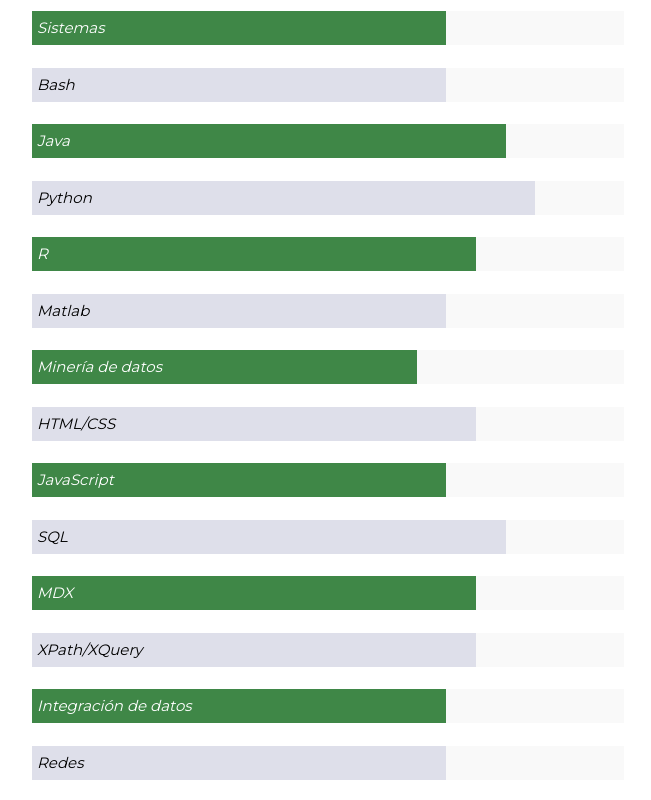
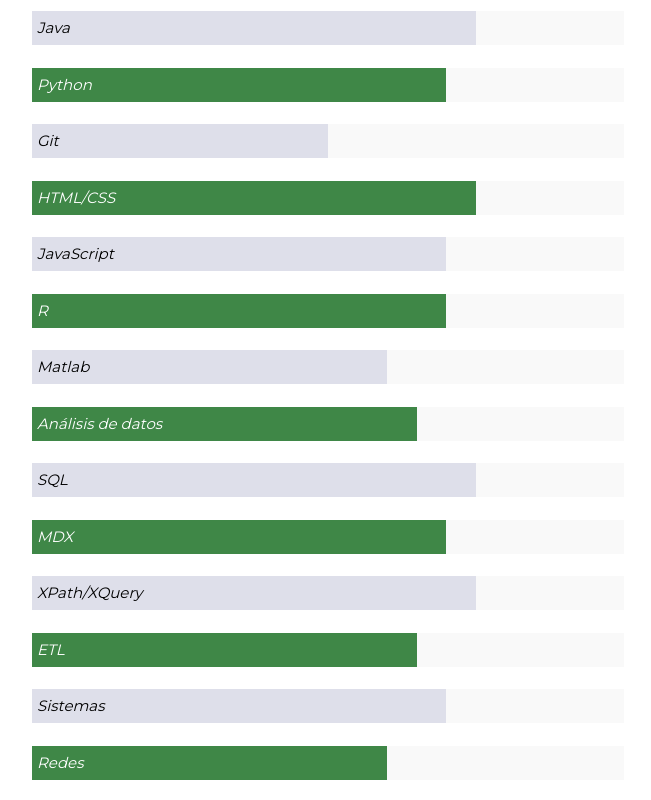
Before and after one commit to kalanya/web-cv, a plain HTML site: page index.html in a window 1280 px wide. Shown: the part 560-1360 px from the top of the page, 0-651 px from the left. Drawn offline with Linux system fonts and the light colour scheme.

Commit message:
changing bars

```diff
--- a/index.html
+++ b/index.html
@@ -56,27 +56,31 @@
 
 				<div>
 					<div class="bars-background">
-						<div class="bars odd-bars"><i>Git</i></div>
-					</div>
-					<br>
-					<div class="bars-background">
 						<div class="bars even-bars"><i>Linux</i></div>
 					</div>
 					<br>
 					<div class="bars-background">
-						<div class="bars odd-bars"><i>Sistemas</i></div>
+		  				<div class="bars odd-bars"><i>Bash</i></div>
 					</div>
 					<br>
 					<div class="bars-background">
-		  				<div class="bars even-bars"><i>Bash</i></div>
+		  				<div class="bars even-bars"><i>Java</i></div>
 					</div>
 					<br>
 					<div class="bars-background">
-		  				<div class="bars odd-bars"><i>Java</i></div>
+		  				<div class="bars odd-bars"><i>Python</i></div>
 					</div>
 					<br>
 					<div class="bars-background">
-		  				<div class="bars even-bars"><i>Python</i></div>
+						<div class="bars even-bars"><i>Git</i></div>
+					</div>
+					<br>
+					<div class="bars-background">
+						<div class="bars odd-bars"><i>HTML/CSS</i></div>
+					</div>
+					<br>
+					<div class="bars-background">
+						<div class="bars even-bars"><i>JavaScript</i></div>
 					</div>
 					<br>
 					<div class="bars-background">
@@ -88,15 +92,7 @@
 					</div>
 					<br>
 					<div class="bars-background">
-		  				<div class="bars odd-bars"><i>Minería de datos</i></div>
-					</div>
-					<br>
-					<div class="bars-background">
-						<div class="bars even-bars"><i>HTML/CSS</i></div>
-					</div>
-					<br>
-					<div class="bars-background">
-						<div class="bars odd-bars"><i>JavaScript</i></div>
+		  				<div class="bars odd-bars"><i>Análisis de datos</i></div>
 					</div>
 					<br>
 					<div class="bars-background">
@@ -112,11 +108,15 @@
 					</div>
 					<br>
 					<div class="bars-background">
-		  				<div class="bars odd-bars"><i>Integración de datos</i></div>
+		  				<div class="bars odd-bars"><i>ETL</i></div>
 					</div>
 					<br>
 					<div class="bars-background">
-		  				<div class="bars even-bars"><i>Redes</i></div>
+						<div class="bars even-bars"><i>Sistemas</i></div>
+					</div>
+					<br>
+					<div class="bars-background">
+		  				<div class="bars odd-bars"><i>Redes</i></div>
 					</div>
 					<br>
 				</div>
--- a/js/myscript.js
+++ b/js/myscript.js
@@ -1,10 +1,10 @@
 $(document).ready(function(){
 
 	function animateBars() {
-		var subjects = {'Git': 65, 'Linux': 80, 'Sistemas': 70, 'Bash': 70, 'Java': 80, 'Python': 85,
-						'JavaScript': 70, 'HTML/CSS': 75, 'Redes': 70,
-						'SQL': 80, 'MDX': 75, 'XPath/XQuery': 75, 'Integración de datos': 70,
-						'R': 75, 'Matlab': 70, 'Minería de datos': 65};
+		var subjects = {'Linux': 70, 'Git': 50, 'Sistemas': 70, 'Bash': 60, 'Java': 75, 'Python': 70,
+						'JavaScript': 70, 'HTML/CSS': 75, 'Redes': 60,
+						'SQL': 75, 'MDX': 70, 'XPath/XQuery': 75, 'ETL': 65,
+						'R': 70, 'Matlab': 60, 'Análisis de datos': 65};
     	$('.bars').each(function(i, elem){
     		var width = 1;
     		var id = setInterval(frame, 5);
```
